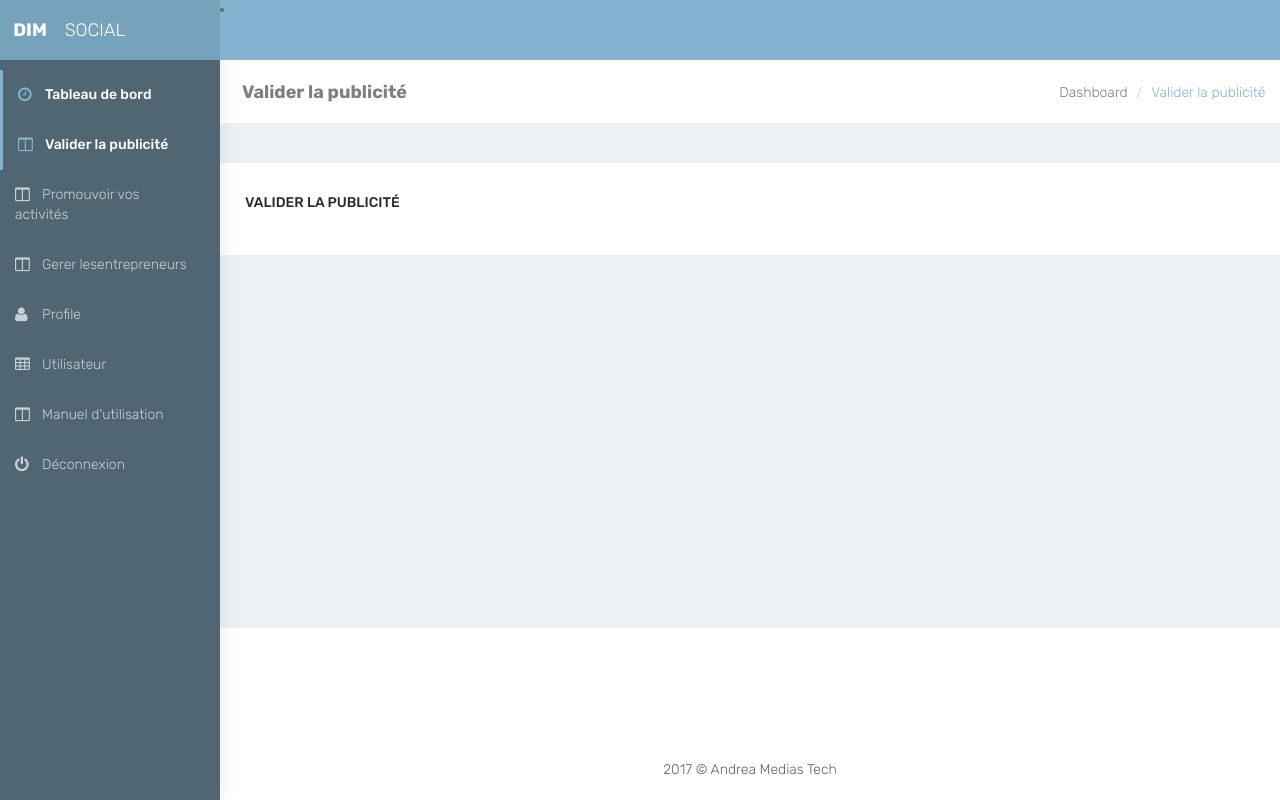
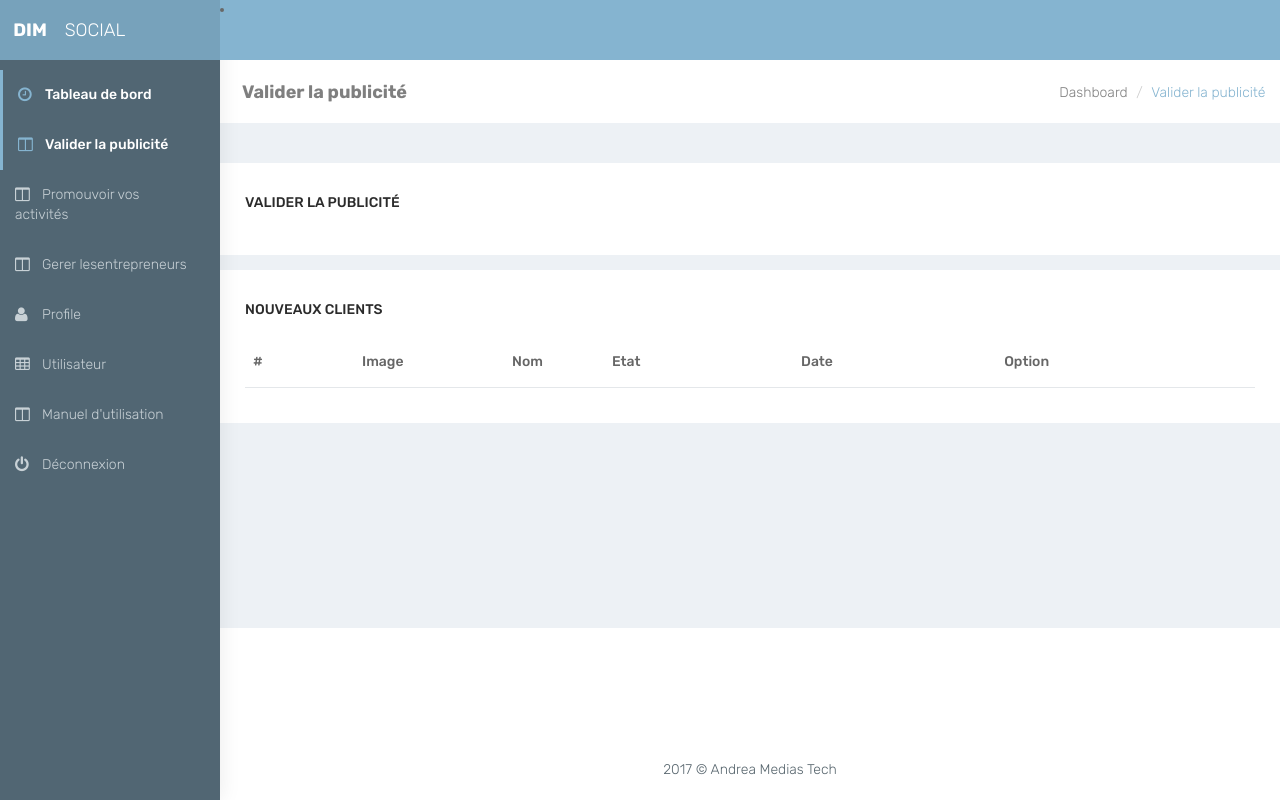
Before and after one commit to patheomwiko/dimsocial, a CodeIgniter app: page /dimsocial/admin/valider_pub in a window 1280 px wide. Run offline with CodeIgniter, Linux system fonts and the light colour scheme; lists and menus that the app fills with data are empty; some libraries are stand-ins or nearby versions.

Commit message:
modification admin

```diff
--- a/application/views/admin/valider_pub.php
+++ b/application/views/admin/valider_pub.php
@@ -143,6 +143,75 @@ scratch. This page gets rid of all links and provides the needed markup only.
                             <h3 class="box-title">Valider  la publicité</h3> </div>
                     </div>
                 </div>
+                     <!-- /row -->
+                     <div class="row">
+                    <div class="col-sm-12">
+                        <div class="white-box">
+                            <small class="text-danger"><?php if(isset($msg)) echo $msg; ?></small>
+                            <h3 class="box-title">NOUVEAUX CLIENTS</h3>
+                            <!-- <p class="text-muted">Add class <code>.table</code></p> -->
+                            <div class="table-responsive">
+                                <table class="table">
+                                    <thead>
+                                        <tr>
+                                            <th>#</th>
+                                            <th width="150">Image</th>
+                                            <th width="100">Nom </th>
+                                            <th>Etat</th>
+                                            <th>Date</th>
+                                            <th>Option</th>
+                                        </tr>
+                                    </thead>
+                                    <tbody>
+                                    <?php
+
+                                        function state($state, $id) {
+                                            if($state == 1){
+                                                return '<a class="btn btn-sm btn-primary" href="'.site_url('admin/desable_comment/'. $id).'" role="button">Retirer</a>';
+                                            }
+                                            else {
+                                                return '<a class="btn btn-sm btn-primary" href="'.site_url('admin/enable_comment/'. $id).'" role="button">Publier</a>';
+                                            }
+                                        }
+
+                                        function poster_state($state) {
+                                            if($state == 1) return 'En cours';
+                                            else return 'Publier';
+                                        }
+
+                                        $i = 1;
+                                        if(isset($entrepreneurs)) {
+                                            if($entrepreneurs -> num_rows() > 0) {
+                                                foreach ($entrepreneurs -> result() as $row) {
+                                                    echo '
+                                                        <tr>
+                                                        <td>'.$i++.'</td>
+                                                        <td>'.$row -> name.'</td>
+                                                        <td>'.$row -> date.'</td>
+                                                        <td>'.$row -> image.'</td>
+                                                        <td>'.$row -> state.'</td>
+                                                        <td colspan="3">
+                                                            <a class="btn btn-sm btn-primary" href="'.site_url('admin/update_entrepreneur/'. $row -> id).'" role="button">Modifier </a>
+                                                            <a class="btn btn-sm btn-primary" href="'.site_url('admin/enable_entrepreneur/'. $row -> id).'" role="button">'.poster_state($row -> state).'</a>
+                                                            <a class="btn btn-sm btn-danger" href="'.site_url('admin/delete_entrepreneur/'. $row -> id).'" role="button">Supprimer</a>
+                                                        </td>
+
+                                                    </tr> ';
+                                                }
+                                            } else {
+                                                echo '';
+                                            }
+                                        } else {
+
+                                        }
+                                    ?>
+                                    </tbody>
+                                </table>
+                            </div>
+                        </div>
+                    </div>
+                </div>
+                <!-- /.row -->
             </div>
             <!-- /.container-fluid -->
             <footer class="footer text-center"> 2017 &copy;  Andrea Medias Tech </footer>
```
